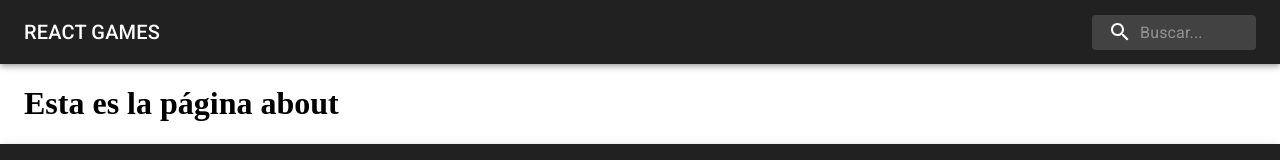
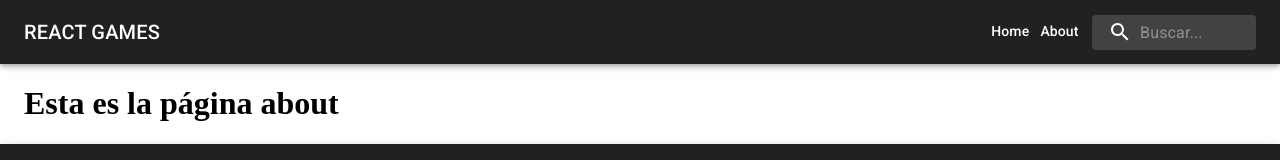
Before and after one commit to nicolasmontielf/React-IGDB, a React (Create React App) app: page /about in a window 1280 px wide. Shown: the top 160 px of the page. Built offline with nearby package versions, Linux system fonts and the light colour scheme.

Commit message:
Estilos para el menú superior

```diff
--- a/src/assets/css/main.css
+++ b/src/assets/css/main.css
@@ -1,3 +1,13 @@
 .bg-black {
     background-color:#212121 !important
 }
+
+.menu-item {
+    display: inline-block;
+    margin: 0 0.4em !important;
+    color: white !important;
+}
+
+.menu-item:hover {
+    color: white !important;
+}
--- a/src/components/Menu.js
+++ b/src/components/Menu.js
@@ -4,6 +4,7 @@ import Typography from '@material-ui/core/Typography';
 import InputBase from '@material-ui/core/InputBase';
 import { fade, makeStyles } from '@material-ui/core/styles';
 import SearchIcon from '@material-ui/icons/Search';
+import { Link } from 'react-router-dom';
 
 const useStyles = makeStyles((theme) => ({
     root: {
@@ -61,6 +62,11 @@ const useStyles = makeStyles((theme) => ({
     },
 }));
 
+const menuItems = [
+    { text: "Home", path: "/" },
+    { text: "About", path: "/about" }
+]
+
 const Menu = () => {
     const classes = useStyles();
 
@@ -71,6 +77,18 @@ const Menu = () => {
                     <Typography className={classes.title} variant="h6" noWrap>
                         REACT GAMES
                     </Typography>
+                    <div>
+                        {menuItems.map((val, index) => {
+                            return (
+                                <Link key={index} to={val.path}>
+                                    <Typography className="menu-item" variant="subtitle2">{val.text}</Typography>
+                                </Link>
+                            )
+                        })}
+{/*
+                        <Typography className="menu-item" variant="subtitle2">Titulo 2</Typography>
+                        <Typography className="menu-item" variant="subtitle2">Titulo 3</Typography> */}
+                    </div>
                     <div className={classes.search}>
                         <div className={classes.searchIcon}>
                             <SearchIcon />
```
